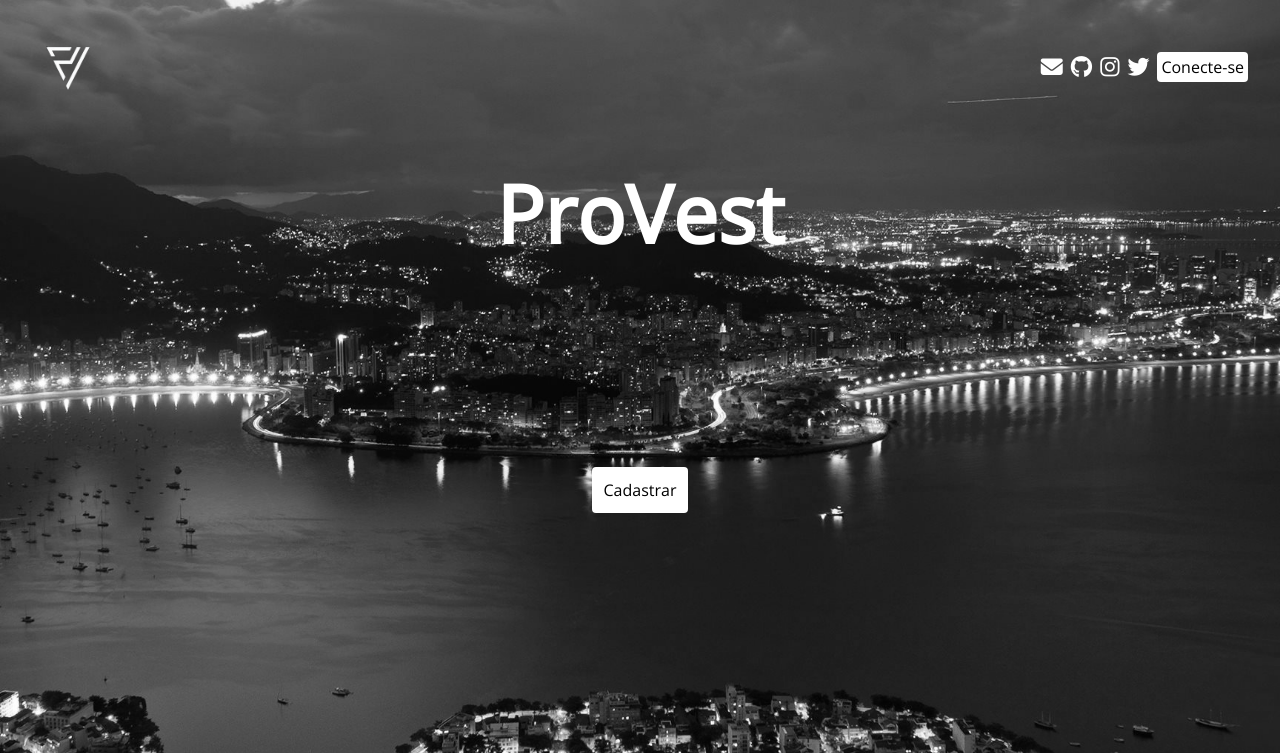
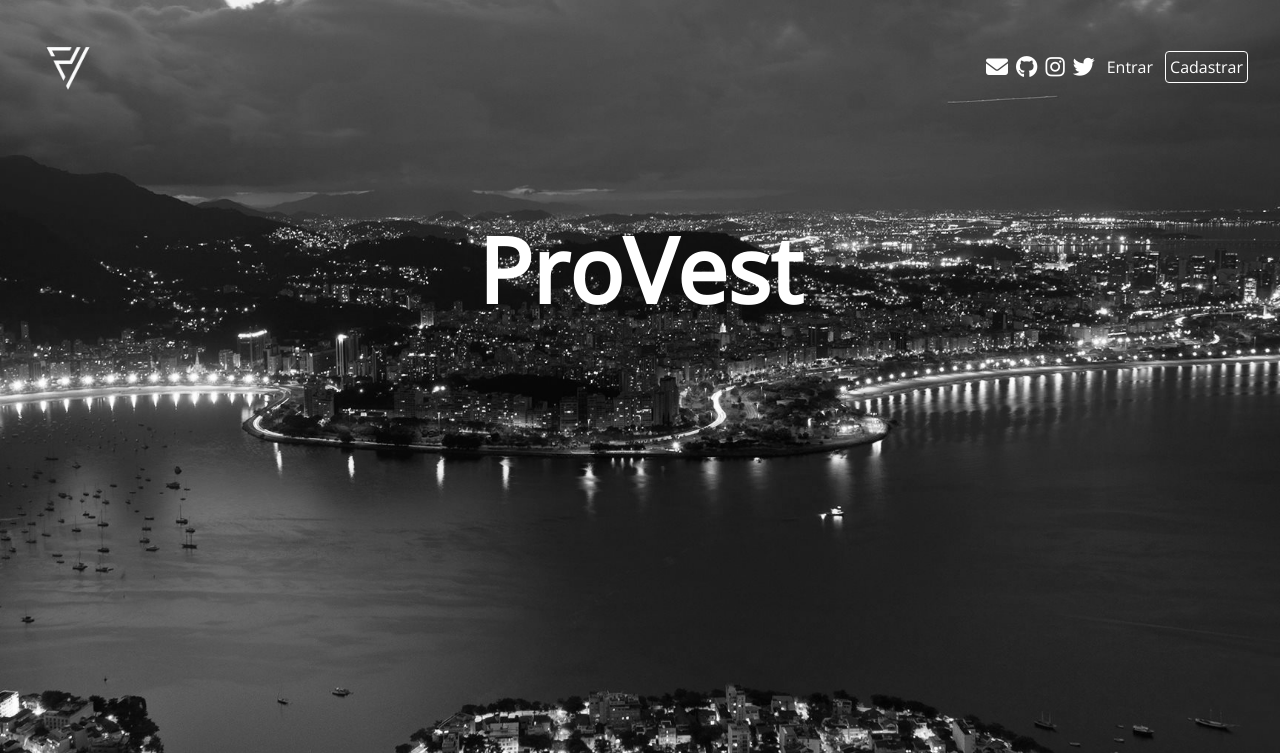
Before and after one commit to IagoAndrade16/ProVest, a PHP site: page /html/index.html in a window 1280 px wide. Shown: the top 753 px of the page. Run offline with PHP 8.4, Linux system fonts and the light colour scheme; some libraries are stand-ins or nearby versions.

Commit message:
mudando o front-end da index

```diff
--- a/css/index.css
+++ b/css/index.css
@@ -45,37 +45,28 @@ header {
 }
 
 .container h1 {
-    font-size: 80px;
-    margin-top: 50px;
+    font-size: 90px;
+    margin-top: 100px;
 }
 
 .btn-login {
-    background-color: #fff;
     text-decoration: none;
-    color: black;
+    color: #ffff;
     padding: 4px;
     border-radius: 4px;
     transition: all 0.5s;
 }
 
 .btn-login:hover {
-    background-color: black;
-    color: #fff;
-    border: 1px solid #fff;
+    color: #afb8c1;
 }
 
 .btn {
-    background-color: #fff;
+    border: 1px solid #ffff;
     text-decoration: none;
     margin-top: 200px;
-    color: black;
-    padding: 12px;
+    color: #fff;
+    padding: 4px;
     border-radius: 4px;
     transition: all 0.5s;
 }
-
-.btn:hover {
-    background-color: black;
-    border: 1px solid #fff;
-    color: #fff;
-}
--- a/html/index.html
+++ b/html/index.html
@@ -26,7 +26,8 @@
                 <li><a href="https://github.com/IagoAndrade16/ProVest" target="_blank" title="GitHub"><i class="fa fa-github" aria-hidden="true"></i></a></li>
                 <li><a href="#" target="_blank" title="Instagram"><i class="fa fa-instagram" aria-hidden="true"></i></a></li>
                 <li><a href="#" target="_blank" title="Twitter"><i class="fa fa-twitter" aria-hidden="true"></i></a></li>
-                <li><a class="btn-login" href="../html/login.php">Conecte-se</a></li>
+                <li><a class="btn-login" href="../html/login.php">Entrar</a></li>
+                <li><a class="btn" href="../html/cadastro.php">Cadastrar</a></li>
             </ul>
         </nav>
 
@@ -34,7 +35,6 @@
 
     <div class="container">
         <h1>ProVest</h1>
-        <a class="btn" href="../html/cadastro.php">Cadastrar</a>
     </div>
 
 </body>
```
